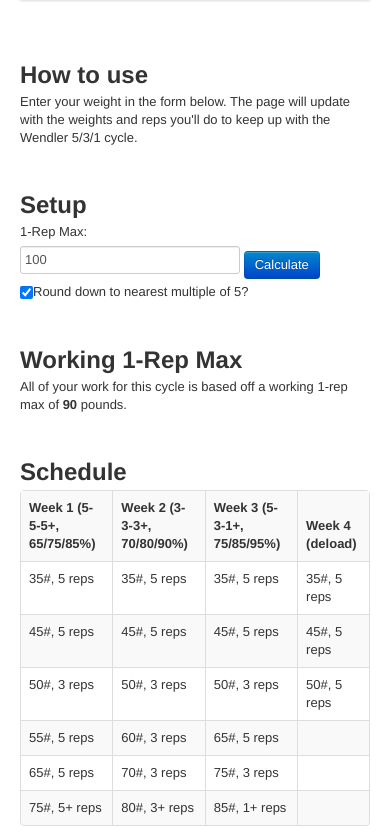
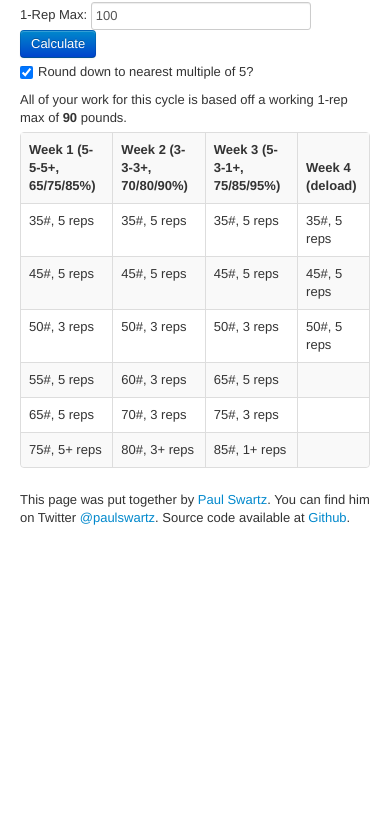
Before and after one commit to paulswartz/wendler-531-app, a plain HTML site: page index.html in a window 390 px wide. Shown: the part 71-904 px from the top of the page. After the commit the page ends 844 px from the top, so only its background shows below. Drawn offline with nearby package versions, Linux system fonts and the light colour scheme.

Commit message:
more responsive

```diff
--- a/index.html
+++ b/index.html
@@ -15,6 +15,18 @@
       }
       table {
         width: 100%;
+        margin-bottom: 0;
+      }
+      @media (max-width: 768px) {
+        section {
+          padding-top: 5px;
+        }
+        body {
+          padding-top: 0;
+        }
+        .hide-small, h2 {
+          display: none;
+        }
       }
     </style>
     <script type="text/javascript">
@@ -41,7 +53,7 @@
           </div>
         </div>
       </div>
-      <section>
+      <section class="hide-small">
         <h2 class="row">How to use</h2>
         <div class="row">
           Enter your weight in the form below.  The page will update with the weights and reps you'll do to keep up with the Wendler 5/3/1 cycle.
@@ -49,11 +61,17 @@
       </section>
       <section>
         <h2 class="row">Setup</h2>
-        <div class="row">
-          <label for="weight">1-Rep Max:</label> <input name="weight" id="weight" type="text" value="100"> <button class="btn btn-primary">Calculate</button>
-        </div>
-        <div class="row">
-          <input style="padding-left: 40px;" checked name="rounding" id="rounding" type="checkbox"><span>Round down to nearest multiple of 5?</span>
+        <div class="form-inline">
+          <div class="controls">
+            <label for="weight">1-Rep Max:</label>
+            <input name="weight" id="weight" type="text" value="100">
+            <button class="btn btn-primary">Calculate</button>
+            </div>
+          <div class="controls">
+            <label class="checkbox">
+              <input checked name="rounding" id="rounding" type="checkbox"><span>Round down to nearest multiple of 5?</span>
+              </label>
+          </div>
         </div>
       </section>
       <section>
```
